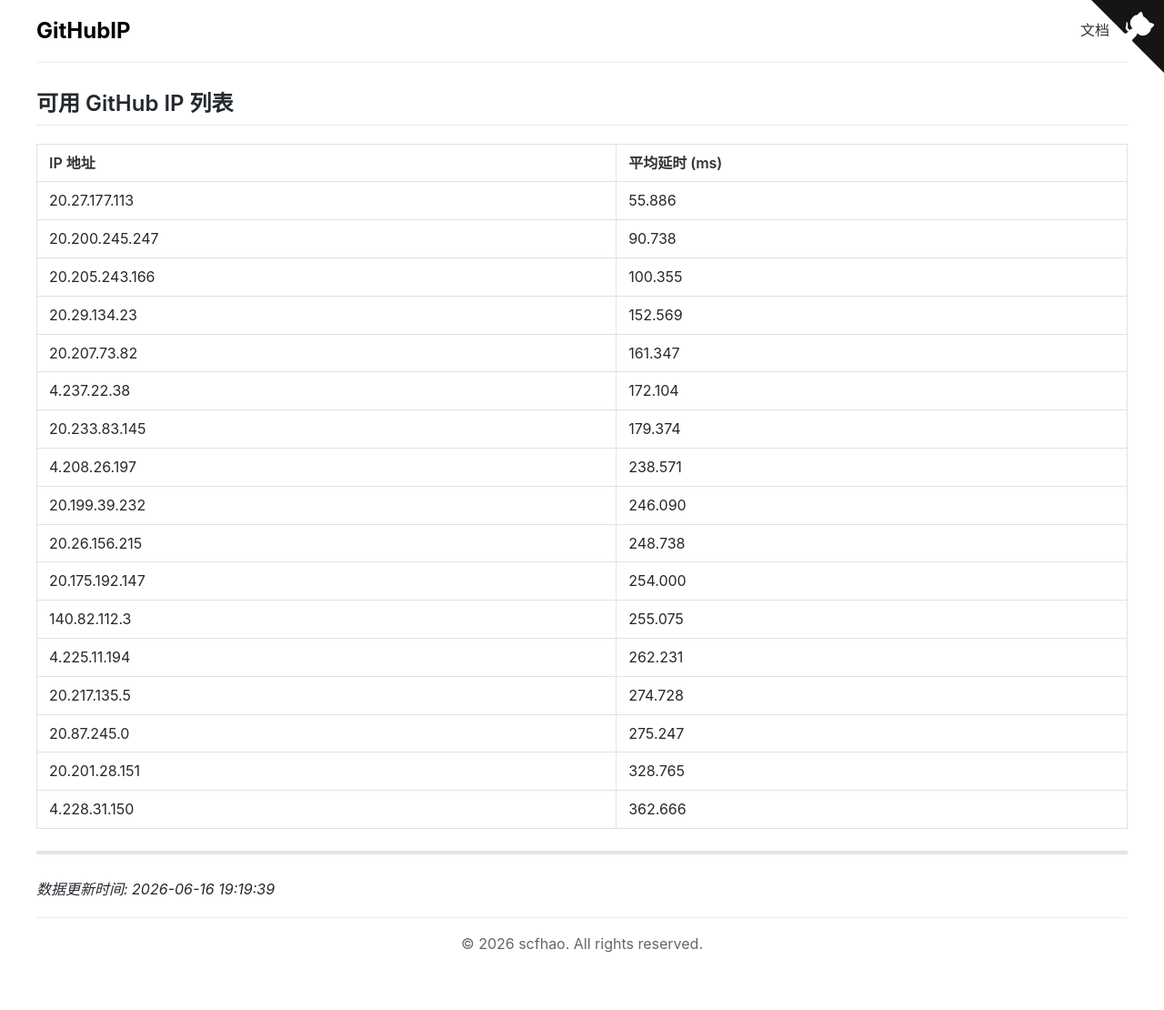
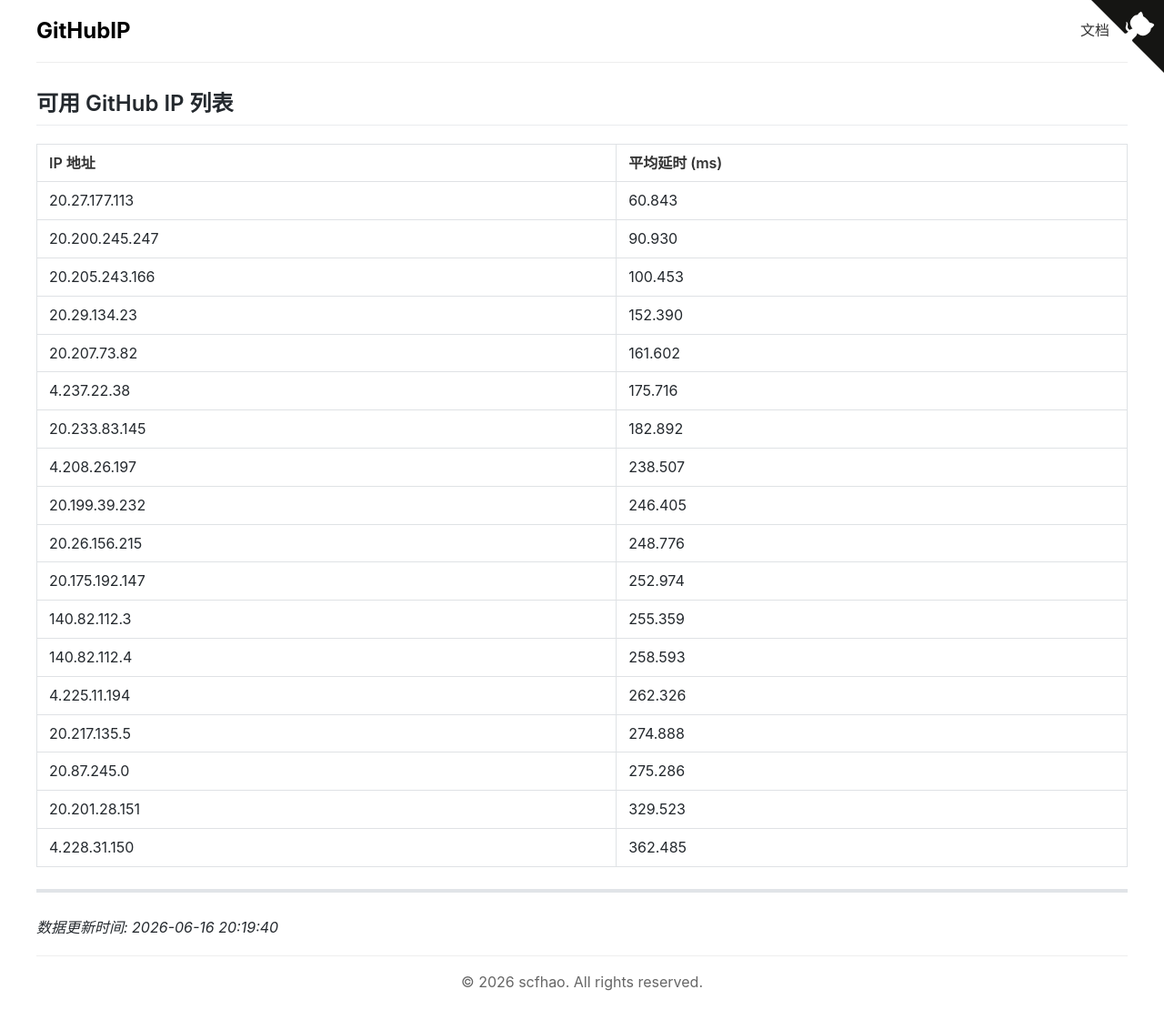
Before and after one commit to scfhao/GitHubIP, a Jekyll site: the page built from index.md, in a window 1280 px wide. Shown: the whole page at 91% size. Built offline with Jekyll 4.4.1, drawn with Linux system fonts in a browser that asks for light colours; before the commit the page ends 1068 px from its top, so only the background shows below that.

Commit message:
自动脚本执行 - 2026-06-16 20:19:40

```diff
--- a/index.md
+++ b/index.md
@@ -1,31 +1,32 @@
 ---
 layout: home
 title: GitHub IP 列表
-date: 2026-06-16 19:19:39
+date: 2026-06-16 20:19:40
 ---
 
 ## 可用 GitHub IP 列表
 
 | IP 地址 | 平均延时 (ms) |
 |---------|--------------|
-| 20.27.177.113 | 55.886 |
-| 20.200.245.247 | 90.738 |
-| 20.205.243.166 | 100.355 |
-| 20.29.134.23 | 152.569 |
-| 20.207.73.82 | 161.347 |
-| 4.237.22.38 | 172.104 |
-| 20.233.83.145 | 179.374 |
-| 4.208.26.197 | 238.571 |
-| 20.199.39.232 | 246.090 |
-| 20.26.156.215 | 248.738 |
-| 20.175.192.147 | 254.000 |
-| 140.82.112.3 | 255.075 |
-| 4.225.11.194 | 262.231 |
-| 20.217.135.5 | 274.728 |
-| 20.87.245.0 | 275.247 |
-| 20.201.28.151 | 328.765 |
-| 4.228.31.150 | 362.666 |
+| 20.27.177.113 | 60.843 |
+| 20.200.245.247 | 90.930 |
+| 20.205.243.166 | 100.453 |
+| 20.29.134.23 | 152.390 |
+| 20.207.73.82 | 161.602 |
+| 4.237.22.38 | 175.716 |
+| 20.233.83.145 | 182.892 |
+| 4.208.26.197 | 238.507 |
+| 20.199.39.232 | 246.405 |
+| 20.26.156.215 | 248.776 |
+| 20.175.192.147 | 252.974 |
+| 140.82.112.3 | 255.359 |
+| 140.82.112.4 | 258.593 |
+| 4.225.11.194 | 262.326 |
+| 20.217.135.5 | 274.888 |
+| 20.87.245.0 | 275.286 |
+| 20.201.28.151 | 329.523 |
+| 4.228.31.150 | 362.485 |
 
 ---
 
-*数据更新时间: 2026-06-16 19:19:39*
+*数据更新时间: 2026-06-16 20:19:40*
```
